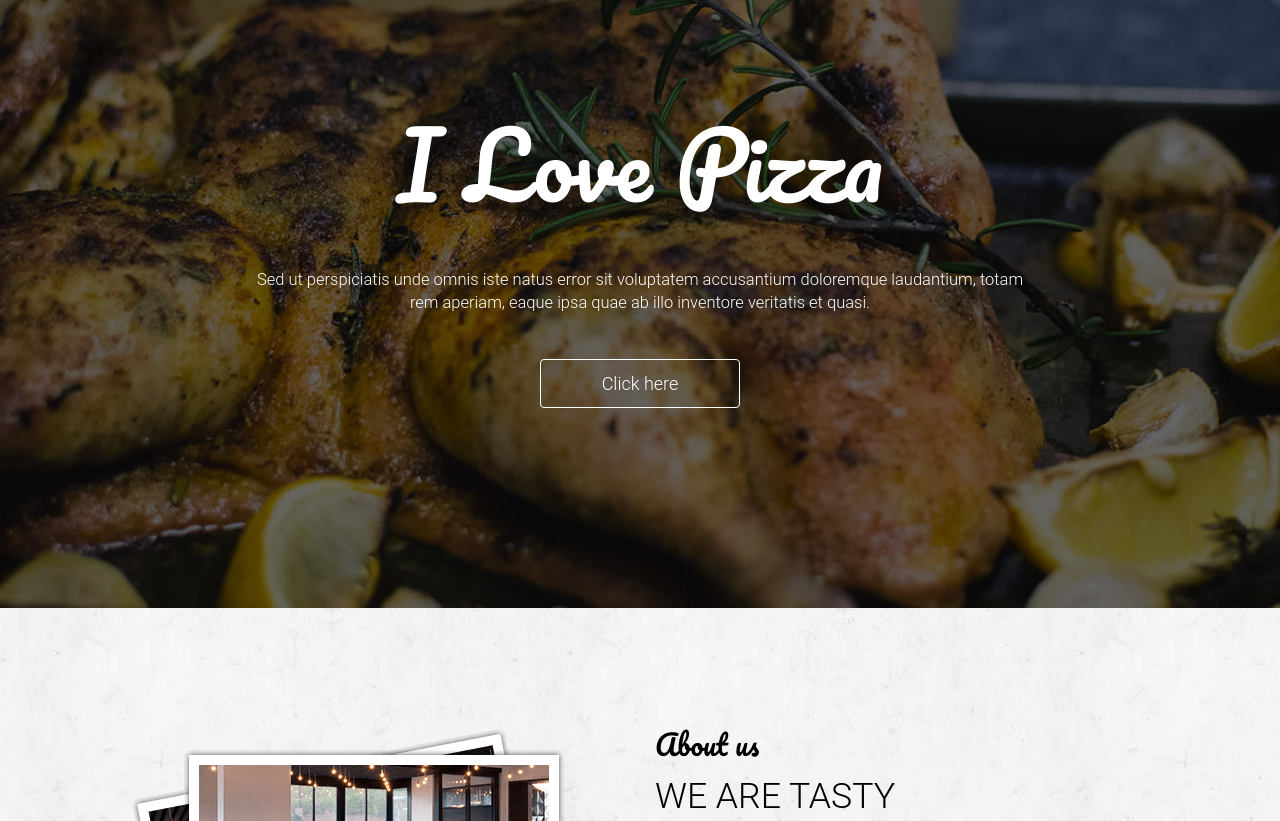
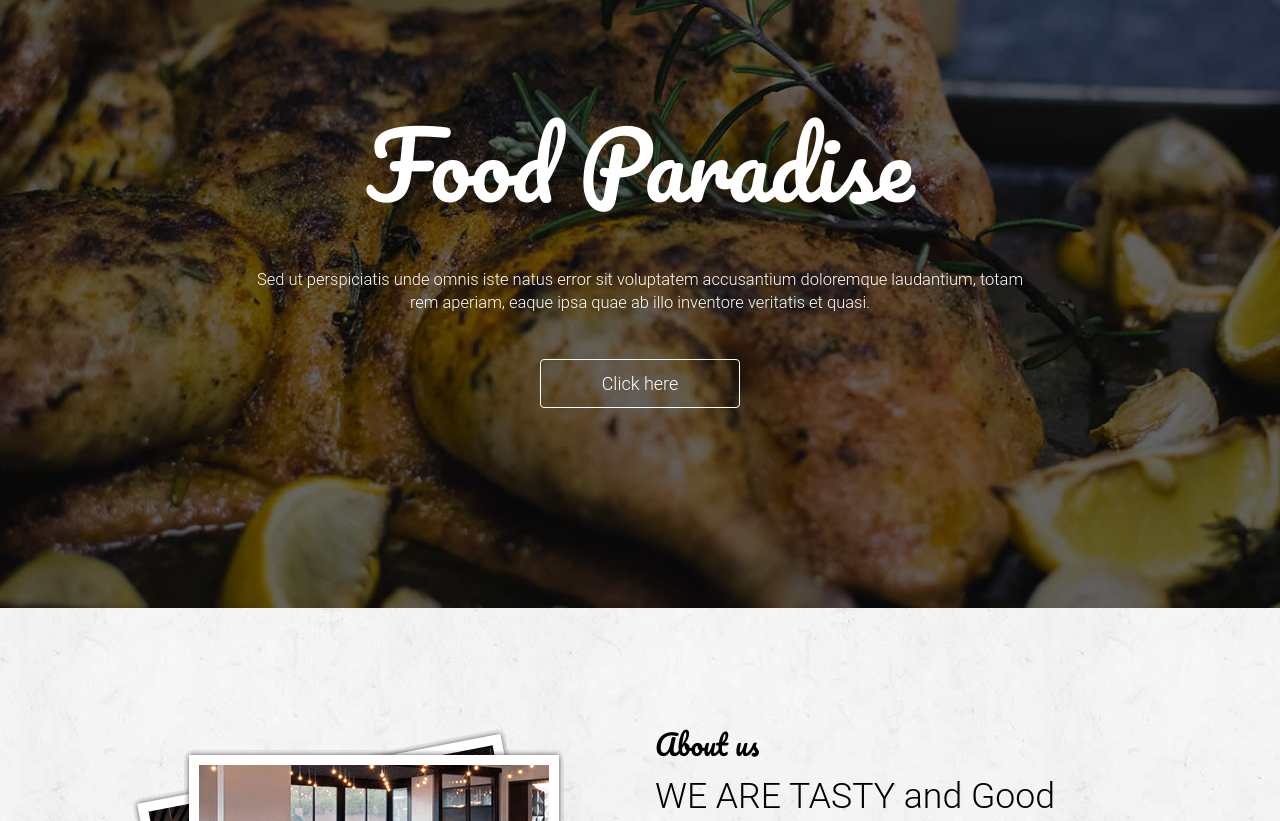
Before and after one commit to biswajit-udemy/gitexample, a plain HTML site: page food-master/index.html in a window 1280 px wide. Shown: the part 131-952 px from the top of the page. Drawn offline with Linux system fonts and the light colour scheme.

Commit message:
A comment change from i love pizza to food paradise

```diff
--- a/food-master/index.html
+++ b/food-master/index.html
@@ -107,7 +107,7 @@
                         <div class="main_slider text-center">
                             <div class="col-md-12">
                                 <div class="main_slider_content wow zoomIn" data-wow-duration="1s">
-                                    <h1>I Love Pizza</h1>
+                                    <h1>Food Paradise</h1>
                                     <p>Sed ut perspiciatis unde omnis iste natus error sit voluptatem accusantium doloremque laudantium, totam rem aperiam, eaque ipsa quae ab illo inventore veritatis et quasi. </p>
                                     <button href="" class="btn-lg">Click here</button>
                                 </div>
@@ -132,7 +132,7 @@
                         <div class="col-md-6">
                             <div class="single_abouts_text wow slideInRight" data-wow-duration="1s">
                                 <h4>About us</h4>
-                                <h3>WE ARE TASTY</h3>
+                                <h3>WE ARE TASTY and Good </h3>
                                 <p>Lorem Ipsum is simply dummy text of the printing and typesetting industry. Lorem Ipsum has been the industry's stan</p>
 
                                 <p>dard dummy text ever since the 1500s,when an unknown printer took a galley of type and scrambled it to make a type specimen book. It has survived not only five centuries, but also the leap into electronic typesettingdard dummy text ever since the 1500s,when an unknown printer took a galley of type and scrambled it to make a type specimen book. It has survived not only five centuries, but also the leap into electronic typesetting</p>
```
